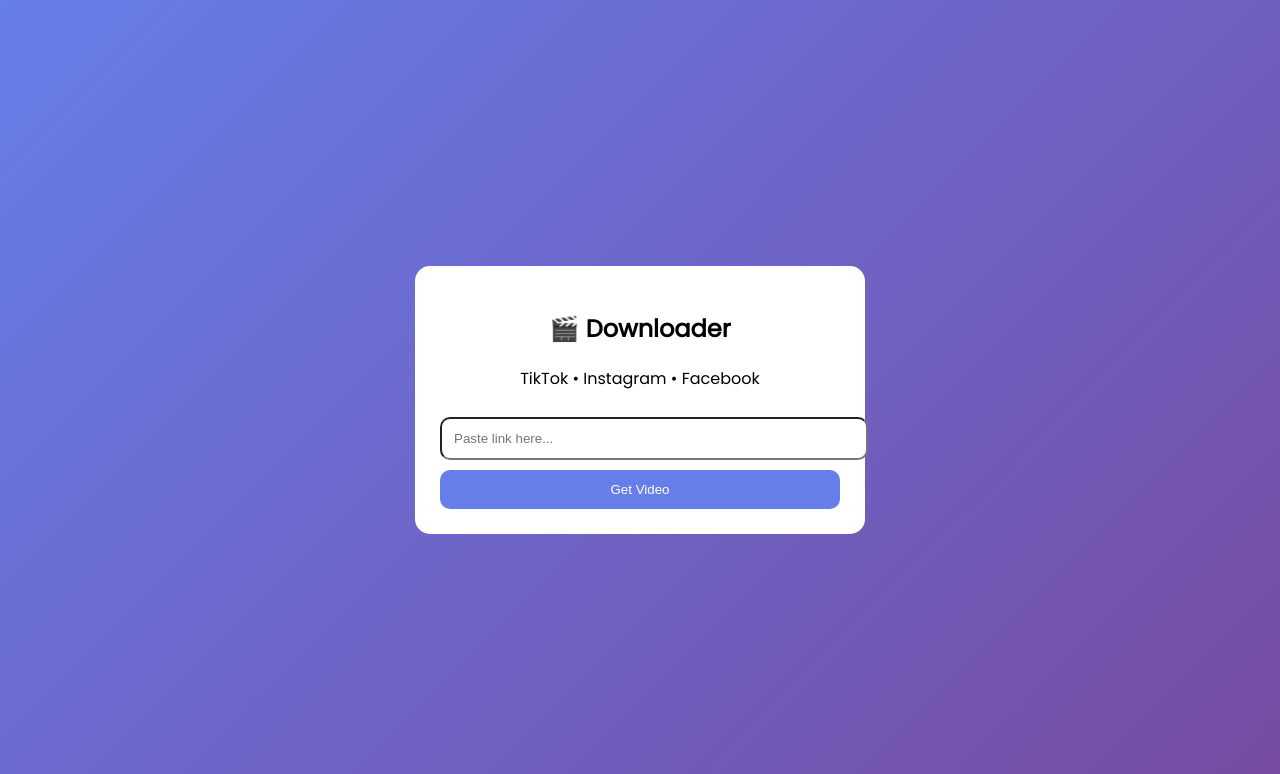
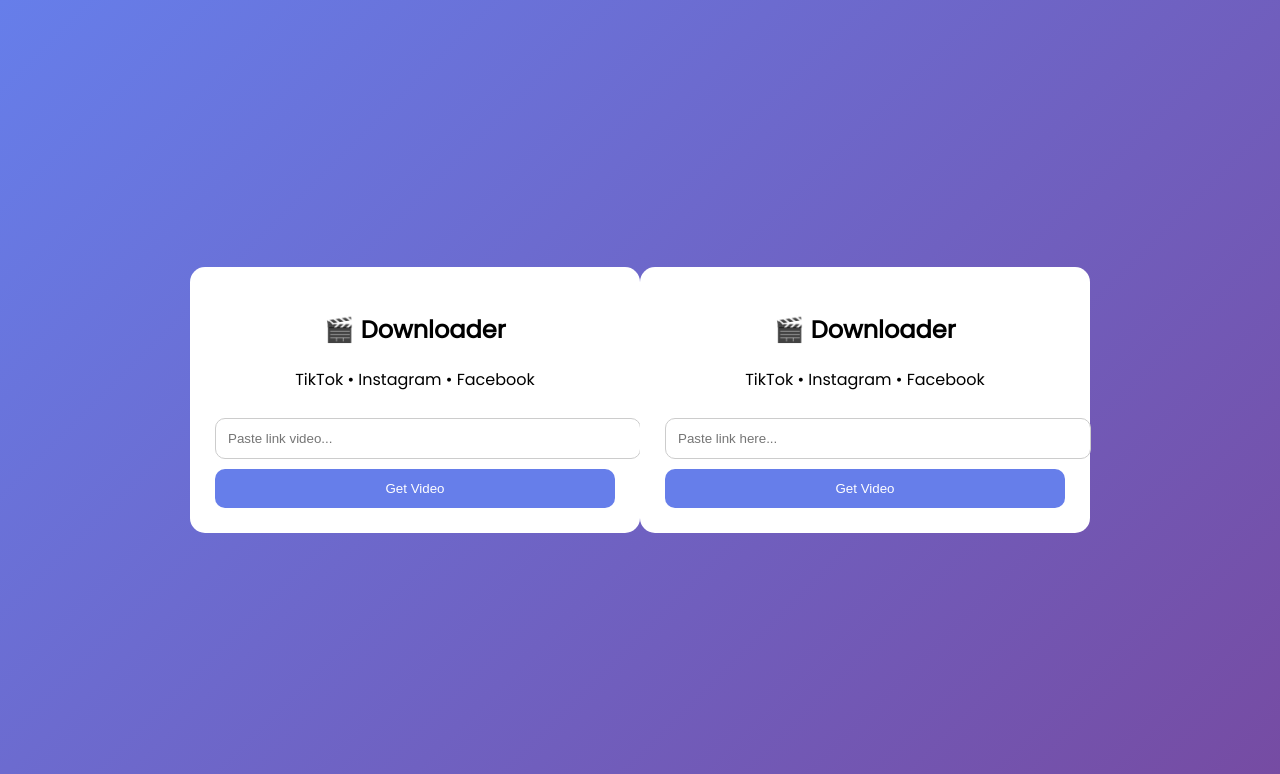
Before and after one commit to crusadealiance-ui/tikreeds, a Flask app: page / in a window 1280 px wide. Shown: the top 774 px of the page. Run offline with Flask 3, Linux system fonts and the light colour scheme; some libraries are stand-ins or nearby versions.

Commit message:
Update index.html

```diff
--- a/templates/index.html
+++ b/templates/index.html
@@ -1,4 +1,125 @@
 <!DOCTYPE html>
+<html lang="en">
+<head>
+<meta charset="UTF-8">
+<meta name="viewport" content="width=device-width, initial-scale=1.0">
+<title>Video Downloader</title>
+
+<link href="https://fonts.googleapis.com/css2?family=Poppins&display=swap" rel="stylesheet">
+
+<style>
+body {
+    font-family: 'Poppins', sans-serif;
+    background: linear-gradient(135deg, #667eea, #764ba2);
+    height: 100vh;
+    margin: 0;
+    display: flex;
+    align-items: center;
+    justify-content: center;
+}
+
+.card {
+    background: white;
+    padding: 25px;
+    border-radius: 15px;
+    width: 90%;
+    max-width: 400px;
+    text-align: center;
+}
+
+input {
+    width: 100%;
+    padding: 12px;
+    border-radius: 10px;
+    border: 1px solid #ccc;
+}
+
+button {
+    width: 100%;
+    padding: 12px;
+    border-radius: 10px;
+    border: none;
+    background: #667eea;
+    color: white;
+    margin-top: 10px;
+    cursor: pointer;
+}
+
+button:hover {
+    background: #5a67d8;
+}
+
+#loading {
+    display: none;
+    margin-top: 15px;
+}
+
+#result {
+    display: none;
+    margin-top: 20px;
+}
+
+img {
+    width: 100%;
+    border-radius: 10px;
+}
+</style>
+</head>
+
+<body>
+
+<div class="card">
+    <h2>🎬 Downloader</h2>
+    <p>TikTok • Instagram • Facebook</p>
+
+    <input type="text" id="url" placeholder="Paste link video...">
+    <button onclick="getVideo()">Get Video</button>
+
+    <div id="loading">⏳ Processing...</div>
+
+    <div id="result">
+        <img id="thumb">
+        <a id="downloadBtn">
+            <button>Download Sekarang</button>
+        </a>
+    </div>
+</div>
+
+<script>
+function getVideo() {
+    let url = document.getElementById("url").value;
+
+    document.getElementById("loading").style.display = "block";
+    document.getElementById("result").style.display = "none";
+
+    fetch('/get-link', {
+        method: 'POST',
+        headers: {
+            'Content-Type': 'application/x-www-form-urlencoded'
+        },
+        body: "url=" + encodeURIComponent(url)
+    })
+    .then(res => res.json())
+    .then(data => {
+        document.getElementById("loading").style.display = "none";
+
+        if (data.error) {
+            alert(data.error);
+            return;
+        }
+
+        document.getElementById("thumb").src = data.thumbnail;
+
+        document.getElementById("downloadBtn").href =
+            "/download?url=" + encodeURIComponent(data.video);
+
+        document.getElementById("result").style.display = "block";
+    });
+}
+</script>
+
+</body>
+</html><!DOCTYPE html>
 <html lang="en">
 <head>
 <meta charset="UTF-8">
```
